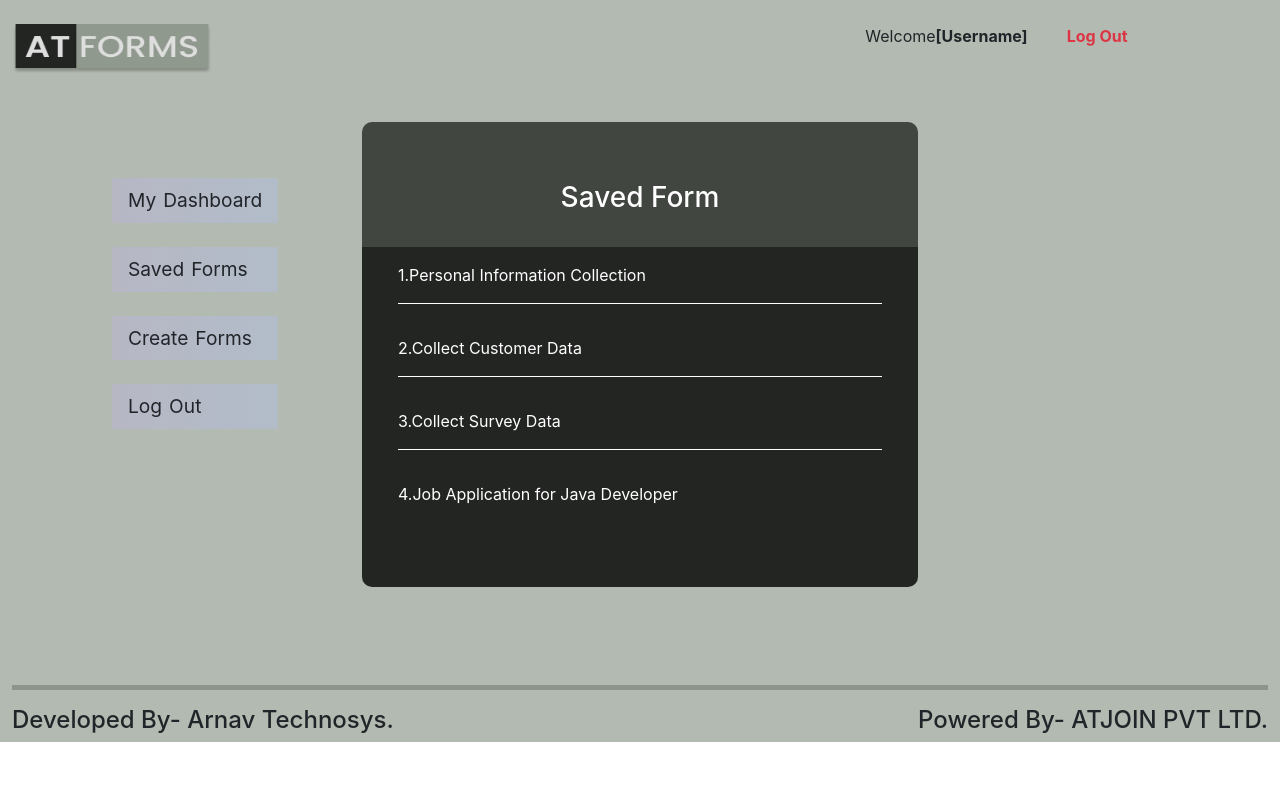
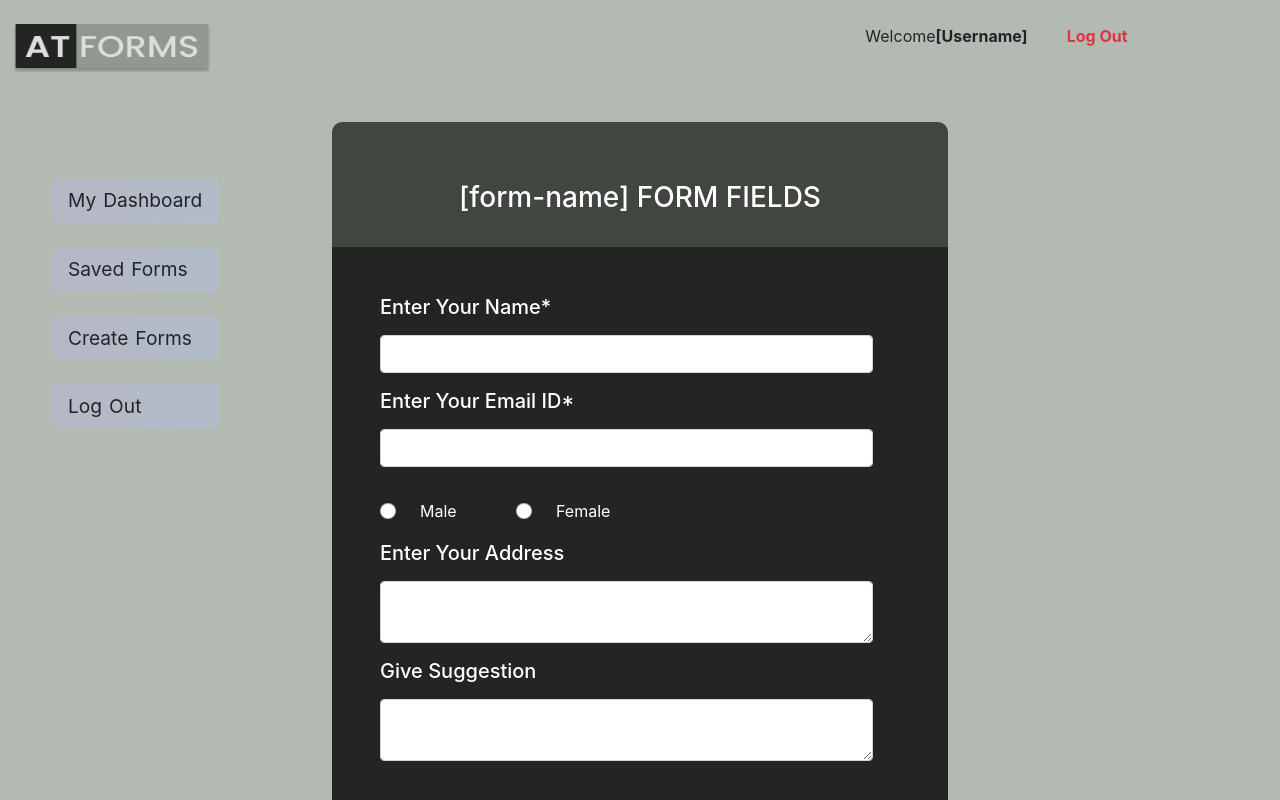
Before and after one commit to Archana-Paithankar/atformsbuilder, a React (Create React App) app: page / in a window 1280 px wide. Shown: the top 800 px of the page. Built offline with nearby package versions, Linux system fonts and the light colour scheme.

Commit message:
6th change

```diff
--- a/src/Components/UserDashboardFormPreview.js
+++ b/src/Components/UserDashboardFormPreview.js
@@ -1,5 +1,98 @@
 import React from 'react';
+import Site from './Site';
+import Dashboard from './Dashboard';
+export default function UserDashboardFormPreview() {
+  return <div>
+    <div className='container-fluid'>
+      <div className='row pt-4'>
+        <div className='col-8'>
+          <img src='/image/logo.png' className="logoimg" alt='logo' />
+        </div>
+        <div className='col pe-0'>Welcome<strong>[Username]</strong></div>
+        <div className='col text-danger ps-0'><strong>Log Out</strong></div>
+      </div>
 
-export default function UserDashboardFormPreview() {
-  return <div></div>;
+
+      <div className='row mt-5'>
+        <div className='col-3 mt-5'>
+          <Dashboard />
+        </div>
+        <div className='col-6'>
+          <div className='at-form-info-Container'>
+            <div className='row'>
+              <div className='col  d-flex justify-content-center'>
+                <h3 className='text-white p-4'> [form-name] FORM FIELDS</h3>
+              </div>
+            </div>
+            <div className='at-collect-Information'>
+              <div className='row'>
+                <div className='col'>
+                  <div class="mb-3 mt-5">
+                    <label for="exampleFormControlInput1" className="form-label text-white ms-5"><h5> Enter Your Name*</h5></label>
+                    <input type="text" className="form-control formInput ms-5" id="exampleFormControlInput1" />
+                  </div>
+                </div>
+              </div>
+              <div className='row'>
+                <div className='col'>
+                  <div class="mb-3">
+                    <label for="exampleFormControlInput1" className="form-label text-white ms-5"><h5> Enter Your Email ID*</h5></label>
+                    <input type="email" className="form-control formInput ms-5" id="exampleFormControlInput1" />
+                  </div>
+                </div>
+              </div>
+              <div className='row px-5 my-3'>
+                <div className="col-3">
+                  <div className="form-check">
+                    <input className="form-check-input" type="radio" name="gridRadios" id="gridRadios1" value="option1" unchecked />
+                    <label className="form-check-label text-white px-3" for="gridRadios1">
+                      Male
+                    </label>
+                  </div>
+                </div>
+                <div className='col-3'>
+                  <div className="form-check">
+                    <input className="form-check-input" type="radio" name="gridRadios" id="gridRadios2" value="option2" />
+                    <label className="form-check-label text-white px-3" for="gridRadios2">
+                      Female
+                    </label>
+                  </div>
+                </div>
+
+              </div>
+              <div className='row'>
+                <div className='col'>
+                  <div class="mb-3">
+                    <label for="exampleFormControlTextarea1" className="form-label text-white ms-5"><h5>Enter Your Address</h5></label>
+                    <textarea className="form-control formInput ms-5" id="exampleFormControlInput1"></textarea>
+                  </div>
+                </div>
+              </div>
+              <div className='row'>
+                <div className='col'>
+                  <div class="mb-3">
+                    <label for="exampleFormControlTextarea1" className="form-label text-white ms-5"><h5>Give Suggestion</h5></label>
+                    <textarea className="form-control formInput ms-5" id="exampleFormControlInput1"></textarea>
+                  </div>
+                </div>
+              </div>
+              <div className='row'>
+                <div className='col px-5'>
+                  <hr className='text-white' />
+                </div>
+              </div>
+              <div className='row'>
+                <div className='col'>
+                  <div class="col-auto d-flex justify-content-center">
+                    <button type="submit" class="btn text-white  px-4 py-2 fw-bold btn-secondary">Create Link and Publish</button>
+                  </div>
+                </div>
+              </div>
+            </div>
+          </div>
+        </div>
+        <Site />
+      </div>
+    </div>
+  </div>;
 }
--- a/src/Components/UserDashboardFormPreview1.js
+++ b/src/Components/UserDashboardFormPreview1.js
@@ -1,5 +1,65 @@
 import React from 'react';
+import Site from './Site';
+import Dashboard from './Dashboard';
+import '../Css/style.css'
+export default function UserDashboardFormPreview1() {
+    return <div>
+        <div className='container-fluid'>
+            <div className='row pt-4'>
+                <div className='col-8'>
+                    <img src='/image/logo.png' className="logoimg" alt='logo' />
+                </div>
+                <div className='col pe-0'>Welcome<strong>[Username]</strong></div>
+                <div className='col text-danger ps-0'><strong>Log Out</strong></div>
+            </div>
 
-export default function UserDashboardFormPreview1() {
-  return <div></div>;
+
+            <div className='row mt-5'>
+                <div className='col-3'>
+                    <Dashboard />
+                </div>
+                 <div className='col-6'>
+                    <div className='at-form-info-Container'>
+                        <div className='row'>
+                            <div className='col  d-flex justify-content-center'>
+                                <h3 className='text-white p-4'> [Form-name] FORM FIELDS</h3>
+                            </div>
+                        </div>
+                        <div className='at-collect-Information'>
+                            <div className='row'>
+                                <div className='col'>
+                                    <div class="mb-3 mt-5">
+                                        <label for="exampleFormControlInput1" className="form-label text-white ms-5 text-muted"><h5>Generated Links</h5></label>
+                                        <input type="text" className="form-control formInput ms-5" id="exampleFormControlInput1" placeholder='https://atjoin.in/my-form-245' />
+                                    </div>
+                                </div>
+                            </div>
+                            <div className='row'>
+                                <div className='col'>
+                                    <div class="mb-3">
+                                        <label for="exampleFormControlTextarea1" className="form-label text-white ms-5 text-muted"><h5>Create Custom Link</h5></label>
+                                        <textarea className="form-control formInput ms-5" id="exampleFormControlInput1"></textarea>
+                                    </div>
+                                </div>
+                            </div>
+                            <div className='row'>
+                                <div className='col px-5'>
+                                    <hr className='text-white'/>
+                                </div>
+                            </div>
+                            <div className='row d-flex justify-content-center'>
+                                    <div class="col-auto mt-3 mb-5">
+                                        <button type="submit" class="btn text-white  px-4 py-2 fw-bold btn-secondary">Save Link</button>
+                                    </div>
+                                    <div class="col-auto mt-3 mb-5">
+                                        <button type="submit" class="btn text-white  px-4 py-2 fw-bold btn-secondary">Publish Now</button>
+                                    </div>
+                            </div>
+                        </div>
+                    </div>
+                </div>
+                <Site />
+            </div>
+        </div>
+    </div>;
 }
--- a/src/Components/UserDashboardSavedForms.js
+++ b/src/Components/UserDashboardSavedForms.js
@@ -15,7 +15,7 @@ export default function UserDashboardSavedForms() {
                 <div className='col-3 pt-5'>
                     <Dashboard />
                 </div>
-                <div className='col-6'>
+                <div className='col ms-5'>
                     <div className='at-form-info-Container'>
                         <div className='row'>
                             <div className='col  d-flex justify-content-center'>
@@ -24,22 +24,22 @@ export default function UserDashboardSavedForms() {
                         </div>
                         <div className='at-collect-Information'>
                             <div className='row'>
-                                <div className='col px-5 pt-3 mb-3'>
+                                <div className='col px-5 mx-5 pt-3 mb-3'>
                                     <p className='at-saved-paragraphs pb-3'>1.Personal Information Collection</p>
                                 </div>
                             </div>
                             <div className='row'>
-                                <div className='col px-5 mb-3'>
+                                <div className='col px-5 mx-5 mb-3'>
                                     <p className='at-saved-paragraphs pb-3'>2.Collect Customer Data</p>
                                 </div>
                             </div>
                             <div className='row'>
-                                <div className='col px-5 mb-3'>
+                                <div className='col px-5 mx-5 mb-3'>
                                     <p className='at-saved-paragraphs pb-3'>3.Collect Survey Data</p>
                                 </div>
                             </div>
                             <div className='row'>
-                                <div className='col px-5 mb-5'>
+                                <div className='col px-5 mx-5 mb-5'>
                                     <p className='text-white pb-3'>4.Job Application for Java Developer</p>
                                 </div>
                             </div>
--- a/src/Css/Dashboard.css
+++ b/src/Css/Dashboard.css
@@ -4,3 +4,6 @@
     word-spacing: .1rem;
     font-size: larger;
 }
+li a:hover{
+    background: linear-gradient(to right,rgb(78, 76, 76),rgb(87, 82, 82),rgb(97, 91, 91),rgb(204, 190, 190));
+    }
--- a/src/Css/style.css
+++ b/src/Css/style.css
@@ -23,7 +23,7 @@ background: linear-gradient(to right,rgb(78, 76, 76),rgb(87, 82, 82),rgb(97, 91,
 }
 .at-collect-Information{
 background-color: #232523 ;
-height: 90%;
+height: 95%;
 border-bottom-left-radius: 10px;
 border-bottom-right-radius: 10px;
 }
@@ -31,7 +31,7 @@ border-bottom-right-radius: 10px;
     background-color: #414641;
     border-radius: 10px;
     padding:35px 0px 35px 0px;
-    height: 90%;
+    height: 95%;
 }
 .formInput{
     width: 80%;
@@ -64,5 +64,14 @@ text-justify: inter-word;
 /* UserDashboardSavedForms.js css */
 .at-saved-paragraphs{
     color: white;
-    border-bottom: 1px solid white;
+    border-bottom: 4px solid white;
 }
+
+
+hr {
+    margin-top: 2rem;
+    margin-bottom: 2rem;
+    border: 0;
+    border-top: 4px solid white;
+    border-color:white;
+  }
--- a/src/index.js
+++ b/src/index.js
@@ -10,10 +10,12 @@ import UserDashboardFormInput1 from './Components/UserDashboardFormInput1';
 import FirstTimeLoginScreen from './Components/FirstTimeLoginScreen';
 import UserDashboardCreateForm from './Components/UserDashboardCreateForm';
 import UserDashboardSavedForms from './Components/UserDashboardSavedForms';
+import UserDashboardFormPreview1 from './Components/UserDashboardFormPreview1';
+import UserDashboardFormPreview from './Components/UserDashboardFormPreview';
 
 ReactDOM.render(
   <React.StrictMode>
-    <UserDashboardSavedForms />
+    <UserDashboardFormPreview />
 
   </React.StrictMode>,
   document.getElementById('root')
```
Also changed, not shown: src/Components/UserDashboardFormInput1.js (indentation only).
